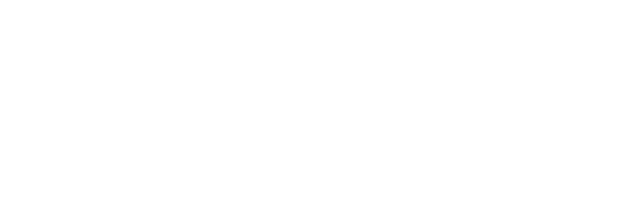
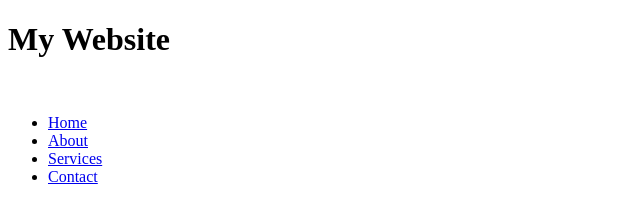
Before and after one commit to raysha23/git-practice-project, a plain HTML site: page index.html in a window 1280 px wide. Shown: the whole page, without its empty margins (0-640 px from the left). Drawn offline with Linux system fonts and the light colour scheme.

Commit message:
Second Initial Commit

```diff
--- a/index.html
+++ b/index.html
@@ -6,6 +6,19 @@
     <title>Document</title>
 </head>
 <body>
-
+    <header>
+        <div class="logo-container">
+            <h1>My Website</h1>
+            <img src="" alt="">
+        </div>
+        <nav>
+            <ul class="nav-links">
+                <li><a href="#home">Home</a></li>
+                <li><a href="#about">About</a></li>
+                <li><a href="#services">Services</a></li>
+                <li><a href="#contact">Contact</a></li>
+            </ul>
+        </nav>
+    </header>
 </body>
 </html>
```
